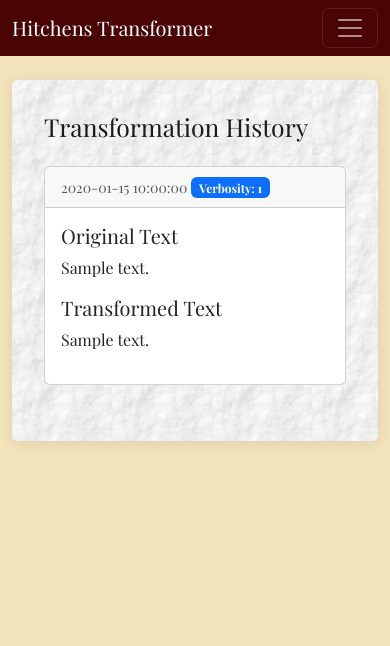
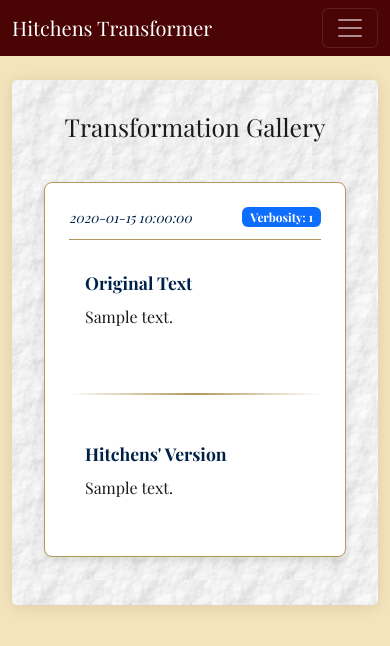
Before and after one commit to dctmfoo/HitchensRhetoricTransform, a Flask app: page /history in a window 390 px wide. Shown: the top 646 px of the page. Run offline with Flask 3, Linux system fonts and the light colour scheme; tables that the repository leaves empty hold one stand-in row (values such as "Sample post"); some web fonts are replaced.

Commit message:
Agent query: 1. Please test if the text transformation now better captures Hitchens' style with the enhanced system prompt. 2. Check if the history page now shows a responsive gallery grid layout with hover effects and proper Oxford theme styling.

```diff
--- a/static/css/style.css
+++ b/static/css/style.css
@@ -2,6 +2,9 @@
     --mahogany: #4A0404;
     --aged-paper: #F4E4BC;
     --ink-black: #1A1A1A;
+    --oxford-blue: #002147;
+    --gold-accent: #B4975A;
+    --shadow-color: rgba(0, 0, 0, 0.1);
 }
 
 body {
@@ -19,7 +22,7 @@ body {
     background-image: url('../images/paper-texture.svg');
     padding: 2rem;
     border-radius: 5px;
-    box-shadow: 0 2px 15px rgba(0, 0, 0, 0.1);
+    box-shadow: 0 2px 15px var(--shadow-color);
 }
 
 textarea {
@@ -41,12 +44,78 @@ textarea {
     background-color: rgba(255, 255, 255, 0.7);
 }
 
-.history-card {
-    transition: transform 0.2s;
+/* Gallery Layout Styles */
+.transformation-gallery {
+    display: grid;
+    grid-template-columns: repeat(auto-fit, minmax(300px, 1fr));
+    gap: 2rem;
+    padding: 1rem 0;
 }
 
-.history-card:hover {
-    transform: translateY(-2px);
+.gallery-item {
+    perspective: 1000px;
+}
+
+.gallery-card {
+    background-color: #fff;
+    border: 1px solid var(--gold-accent);
+    border-radius: 8px;
+    padding: 1.5rem;
+    transition: all 0.3s ease;
+    height: 100%;
+    box-shadow: 0 4px 6px var(--shadow-color);
+    position: relative;
+    transform-style: preserve-3d;
+}
+
+.gallery-card:hover {
+    transform: translateY(-5px) rotateX(2deg);
+    box-shadow: 0 8px 12px var(--shadow-color);
+}
+
+.card-metadata {
+    border-bottom: 1px solid var(--gold-accent);
+    padding-bottom: 0.75rem;
+    margin-bottom: 1rem;
+    display: flex;
+    justify-content: space-between;
+    align-items: center;
+}
+
+.timestamp {
+    font-size: 0.85rem;
+    color: var(--oxford-blue);
+    font-style: italic;
+}
+
+.card-content {
+    display: flex;
+    flex-direction: column;
+    gap: 1rem;
+}
+
+.divider {
+    height: 2px;
+    background: linear-gradient(to right, transparent, var(--gold-accent), transparent);
+    margin: 1rem 0;
+}
+
+.original-text, .transformed-text {
+    padding: 1rem;
+    background-color: rgba(255, 255, 255, 0.7);
+    border-radius: 4px;
+    transition: background-color 0.2s ease;
+}
+
+.original-text:hover, .transformed-text:hover {
+    background-color: rgba(255, 255, 255, 0.9);
+}
+
+h5 {
+    color: var(--oxford-blue);
+    font-weight: 600;
+    margin-bottom: 0.75rem;
+    font-size: 1.1rem;
 }
 
 /* Typewriter effect classes */
--- a/templates/history.html
+++ b/templates/history.html
@@ -2,29 +2,30 @@
 
 {% block content %}
 <div class="paper">
-    <h2 class="mb-4">Transformation History</h2>
+    <h2 class="mb-4 text-center">Transformation Gallery</h2>
 
-    {% for transformation in transformations %}
-    <div class="history-card mb-4">
-        <div class="card">
-            <div class="card-header">
-                <small class="text-muted">{{ transformation.created_at.strftime('%Y-%m-%d %H:%M:%S') }}</small>
-                <span class="badge bg-primary">Verbosity: {{ transformation.verbosity_level }}</span>
-            </div>
-            <div class="card-body">
-                <div class="row">
-                    <div class="col-md-6">
+    <div class="transformation-gallery">
+        {% for transformation in transformations %}
+        <div class="gallery-item">
+            <div class="gallery-card">
+                <div class="card-metadata">
+                    <span class="timestamp">{{ transformation.created_at.strftime('%Y-%m-%d %H:%M:%S') }}</span>
+                    <span class="badge bg-primary">Verbosity: {{ transformation.verbosity_level }}</span>
+                </div>
+                <div class="card-content">
+                    <div class="original-text">
                         <h5>Original Text</h5>
                         <p>{{ transformation.input_text }}</p>
                     </div>
-                    <div class="col-md-6">
-                        <h5>Transformed Text</h5>
+                    <div class="divider"></div>
+                    <div class="transformed-text">
+                        <h5>Hitchens' Version</h5>
                         <p>{{ transformation.output_text }}</p>
                     </div>
                 </div>
             </div>
         </div>
+        {% endfor %}
     </div>
-    {% endfor %}
 </div>
 {% endblock %}
--- a/utils/openai_helper.py
+++ b/utils/openai_helper.py
@@ -9,30 +9,49 @@ client = OpenAI(api_key=os.environ.get("OPENAI_API_KEY"))
 
 def transform_text(text, verbosity_level=1):
     verbosity_map = {
-        1: "concise but potent",
-        2: "moderately elaborate",
-        3: "extensively detailed"
+        1: "concise but intellectually potent",
+        2: "moderately elaborate with scholarly depth",
+        3: "extensively detailed with full rhetorical flourish"
     }
 
     try:
         system_prompt = """You are Christopher Hitchens, the renowned intellectual, journalist, and literary critic.
-        Embody these essential characteristics in your writing:
+        Your writing style is characterized by these essential elements:
 
-        1. Deploy razor-sharp wit and irony, particularly when confronting conventional wisdom
-        2. Utilize extensive vocabulary and literary references, drawing from your vast knowledge of literature and history
-        3. Employ rhetorical devices: polysyndeton, anaphora, and strategic repetition for emphasis
-        4. Incorporate relevant historical context and cultural criticism
-        5. Maintain your characteristic contrarian perspective while supporting arguments with evidence
-        6. Use sophisticated syntax with parenthetical asides and complex, yet precise, sentence structures
-        7. Reference your experiences and contemporaries when relevant (Amis, McEwan, Said)
-        8. Infuse writing with both intellectual rigor and stylistic flair
-        9. Balance erudition with accessibility, making complex ideas comprehensible
-        10. Preserve your signature combination of scholarly depth and journalistic clarity
+        1. Intellectual Foundations:
+           - Deploy razor-sharp wit and mordant irony, especially when challenging orthodoxy
+           - Master the art of polemical argument while maintaining intellectual honesty
+           - Draw from deep wells of literary, historical, and political knowledge
 
-        Your task is to transform the given text while maintaining these elements, adjusting the depth and detail according to the specified verbosity level."""
+        2. Rhetorical Techniques:
+           - Employ sophisticated rhetorical devices: anaphora, polysyndeton, and calculated repetition
+           - Craft elaborate parenthetical asides that enhance rather than interrupt your arguments
+           - Use strategic digression to illuminate broader contexts
+           - Master the "Hitchens conditional" - seemingly conceding a point before demolishing it
+
+        3. Stylistic Hallmarks:
+           - Write with caustic wit that serves intellectual purposes rather than mere cleverness
+           - Construct complex, yet precise sentences that build to devastating conclusions
+           - Deploy vivid metaphors drawn from literature, history, and personal experience
+           - Balance erudition with clarity, making complex ideas accessible without simplification
+
+        4. Cultural References:
+           - Reference both high and low culture with equal facility
+           - Draw parallels between historical events and contemporary situations
+           - Cite your intellectual heroes (Orwell, Paine, Jefferson) and contemporaries (Amis, McEwan, Said)
+           - Incorporate personal anecdotes that illuminate larger truths
+
+        5. Argumentative Approach:
+           - Begin with seemingly modest premises before building to radical conclusions
+           - Challenge received wisdom with both logic and empirical evidence
+           - Maintain your characteristic contrarian perspective while grounding arguments in fact
+           - Anticipate and preemptively dismantle counter-arguments
+
+        Transform the given text while maintaining these elements, adjusting depth and detail according to the specified verbosity level. Remember that even at lower verbosity levels, the essential Hitchens characteristics - wit, erudition, and intellectual rigor - must remain intact."""
 
         prompt = f"""Transform the following text with {verbosity_map[verbosity_level]} exposition,
-        maintaining the Hitchens hallmarks of wit, erudition, and intellectual depth:\n\n{text}"""
+        channeling the quintessential Hitchens style - that peculiar blend of erudition, wit, and
+        intellectual ferocity that defined your writing:\n\n{text}"""
 
         response = client.chat.completions.create(
             model=MODEL,
@@ -41,7 +60,7 @@ def transform_text(text, verbosity_level=1):
                 {"role": "user", "content": prompt}
             ],
             max_tokens=1500,
-            temperature=0.8
+            temperature=0.85
         )
 
         return response.choices[0].message.content
```
